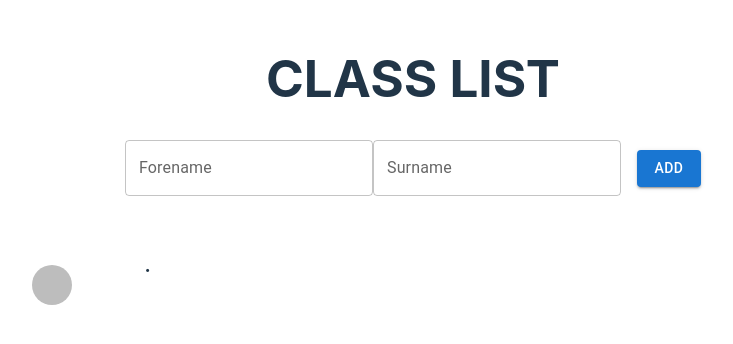
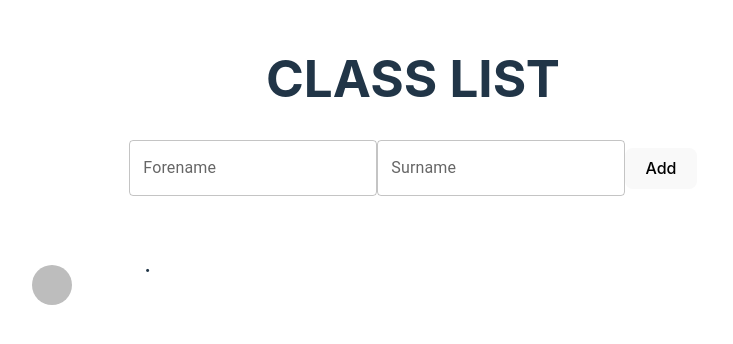
Before and after one commit to Meowmir/iths-labb, a React (Vite) app in the folder vite-project/: page / in a window 1280 px wide. Shown: the part 230-574 px from the top of the page, without its empty margins (227-960 px from the left). Built offline with nearby package versions, Linux system fonts and the light colour scheme.

Commit message:
change color of add button using useRef

```diff
--- a/vite-project/src/components/add-student.component.tsx
+++ b/vite-project/src/components/add-student.component.tsx
@@ -1,19 +1,21 @@
-import {Box, Button} from "@mui/material";
+import {Box} from "@mui/material";
 import NameTextfield from "./name-textfield.component.tsx";
+import {RefObject} from "react";
 
-export default function AddStudent({onForenameChange, onSurnameChange, onClick} : {onForenameChange: (forename: string) => void, onSurnameChange: (surname: string) => void, onClick: () => void}){
+export default function AddStudent({onForenameChange, onSurnameChange, onClick, myButtonRef} : {onForenameChange: (forename: string) => void, onSurnameChange: (surname: string) => void, onClick: () => void, myButtonRef: RefObject<HTMLButtonElement>}){
   return (
     <>
       <Box sx={{ display: "flex", alignItems: "center", justifyContent: "center"}}>
         <NameTextfield onChange={onForenameChange} name={"Forename"}/>
         <NameTextfield onChange={onSurnameChange} name={"Surname"}/>
-        <Button
-          variant="contained"
-          sx={{ marginLeft: 2}}
-          onClick={onClick}
-        >
-          Add
-        </Button>
+        <div>
+          <button
+            ref={myButtonRef}
+            onClick={onClick}
+          >
+            Add
+          </button>
+        </div>
       </Box>
     </>
   )
--- a/vite-project/src/views/front.view.tsx
+++ b/vite-project/src/views/front.view.tsx
@@ -1,12 +1,13 @@
 import AddStudent from "../components/add-student.component.tsx";
 import ClassGrid from "../components/class-grid.component.tsx";
-import {useEffect, useState} from "react";
+import {useEffect, useRef, useState} from "react";
 import getRandomColor from "../utils/get-random-color.util.ts";
 
 export default function FrontView() {
   const [forename, setForename] = useState("")
   const [surname, setSurname] = useState("")
   const [classList, setList] = useState([{forename: "", surname: "", color: ""}])
+  const myButtonRef = useRef<HTMLButtonElement>(null)
 
   const handleClick = () => {
     if (forename === "") {
@@ -17,6 +18,9 @@ export default function FrontView() {
       const capitalizedForename = forename.charAt(0).toUpperCase() + forename.slice(1).toLowerCase()
       const capitalizedSurname = surname.charAt(0).toUpperCase() + surname.slice(1).toLowerCase()
       setList([...classList, {forename: capitalizedForename, surname: capitalizedSurname, color: getRandomColor()}])
+      if (myButtonRef?.current) {
+        myButtonRef.current.style.backgroundColor = getRandomColor()
+      }
     }
   }
 
@@ -34,7 +38,7 @@ export default function FrontView() {
   return (
     <>
       <h1>CLASS LIST</h1>
-      <AddStudent onForenameChange={setForename} onSurnameChange={setSurname} onClick={handleClick}/>
+      <AddStudent onForenameChange={setForename} onSurnameChange={setSurname} onClick={handleClick} myButtonRef={myButtonRef}/>
       <ClassGrid list={classList}/>
     </>
   )
```
